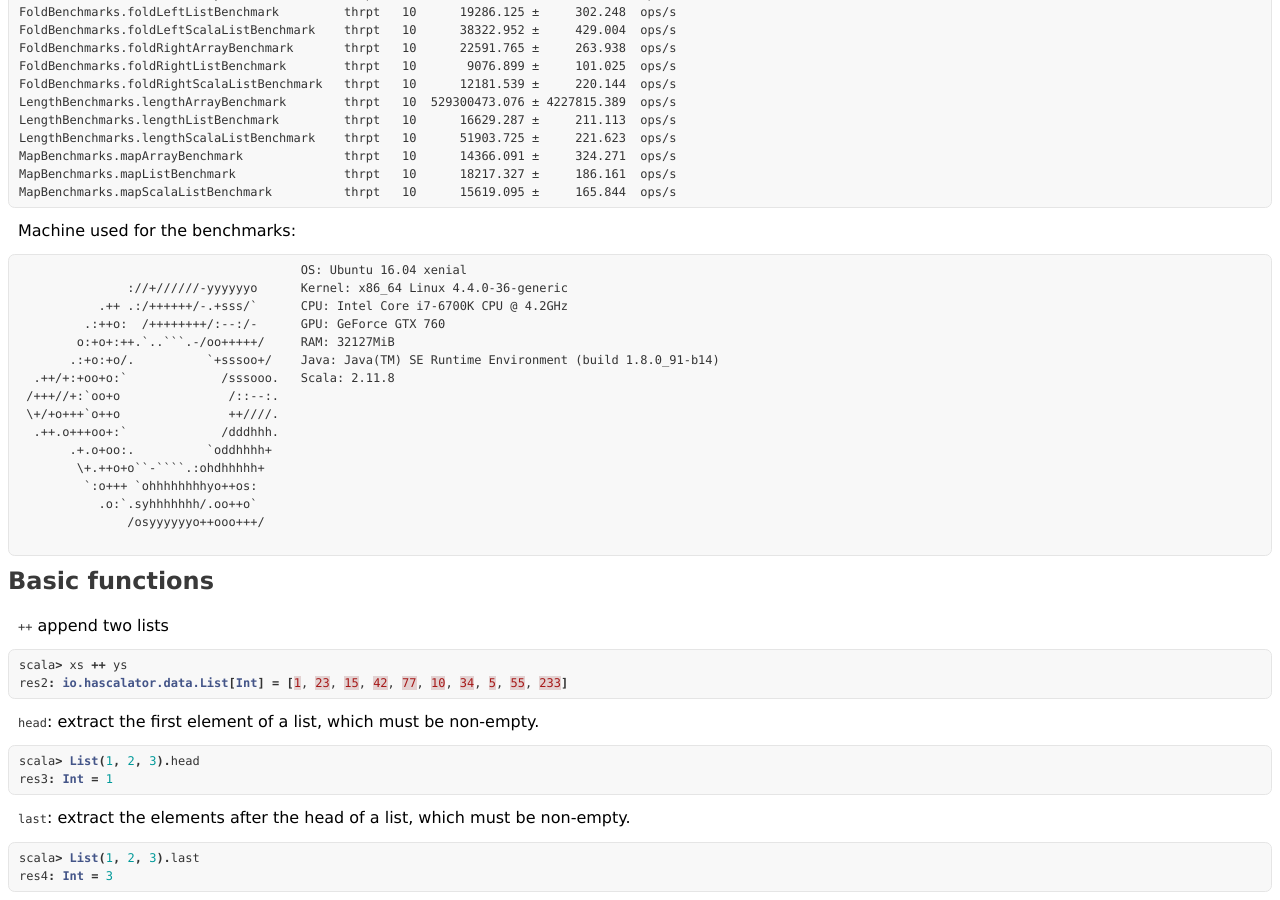
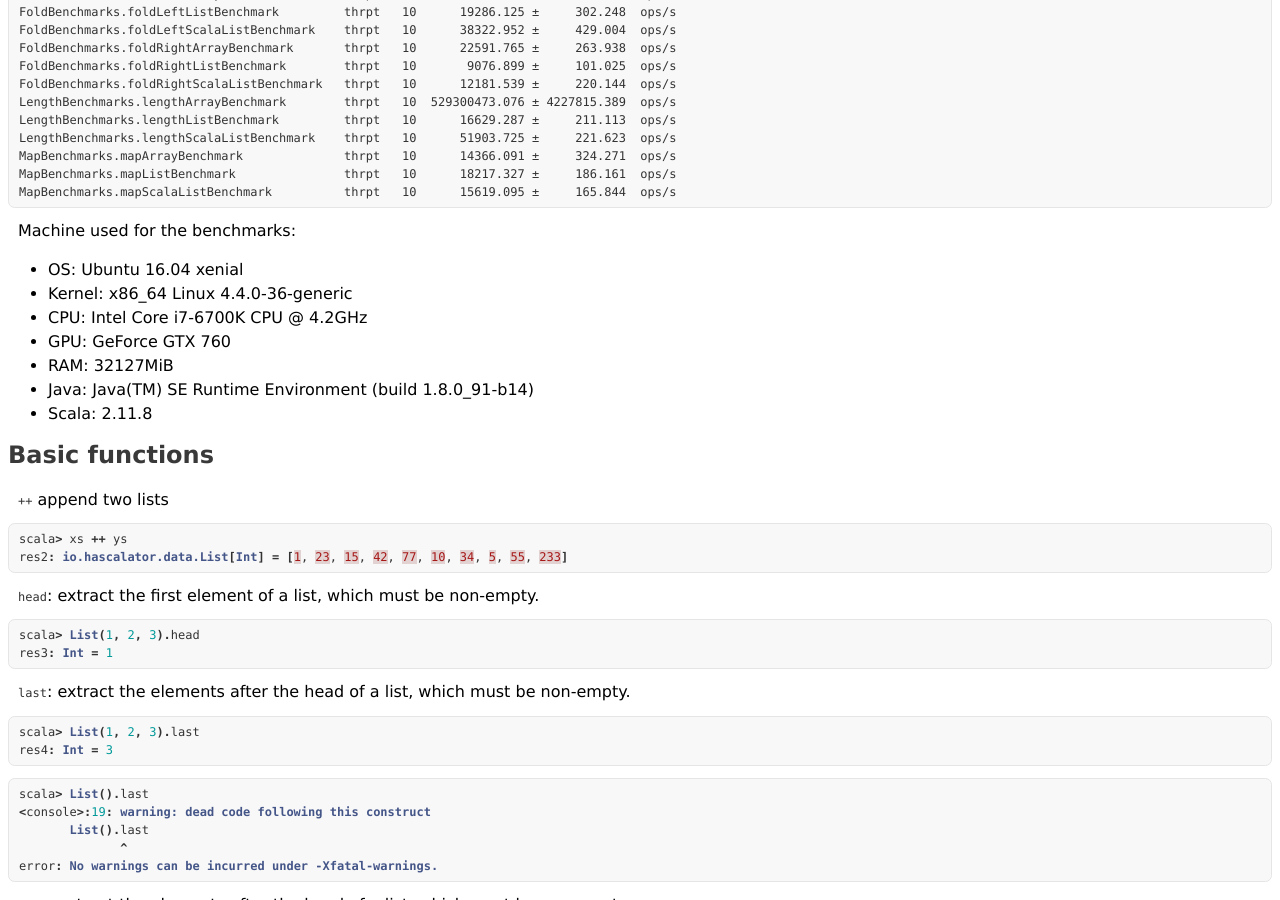
Before and after one commit to CarloMicieli/hascalator, a Jekyll site: the page built from tut/list.md, in a window 1280 px wide and 900 px high, scrolled down 1198 px. Built offline with Jekyll 4.4.1, drawn with Linux system fonts in a browser that asks for light colours.

Commit message:
updated site

`````diff
--- a/tut/list.md
+++ b/tut/list.md
@@ -92,24 +92,14 @@ MapBenchmarks.mapScalaListBenchmark          thrpt   10      15619.095 ±     16
 ```
 
 Machine used for the benchmarks:
-```
-                                       OS: Ubuntu 16.04 xenial
-               ://+//////-yyyyyyo      Kernel: x86_64 Linux 4.4.0-36-generic
-           .++ .:/++++++/-.+sss/`      CPU: Intel Core i7-6700K CPU @ 4.2GHz
-         .:++o:  /++++++++/:--:/-      GPU: GeForce GTX 760
-        o:+o+:++.`..```.-/oo+++++/     RAM: 32127MiB
-       .:+o:+o/.          `+sssoo+/    Java: Java(TM) SE Runtime Environment (build 1.8.0_91-b14)
-  .++/+:+oo+o:`             /sssooo.   Scala: 2.11.8
- /+++//+:`oo+o               /::--:.
- \+/+o+++`o++o               ++////.
-  .++.o+++oo+:`             /dddhhh.
-       .+.o+oo:.          `oddhhhh+
-        \+.++o+o``-````.:ohdhhhhh+
-         `:o+++ `ohhhhhhhhyo++os:
-           .o:`.syhhhhhhh/.oo++o`
-               /osyyyyyyo++ooo+++/
 
-```
+* OS: Ubuntu 16.04 xenial
+* Kernel: x86_64 Linux 4.4.0-36-generic
+* CPU: Intel Core i7-6700K CPU @ 4.2GHz
+* GPU: GeForce GTX 760
+* RAM: 32127MiB
+* Java: Java(TM) SE Runtime Environment (build 1.8.0_91-b14)
+* Scala: 2.11.8
 
 ## Basic functions
 
`````
